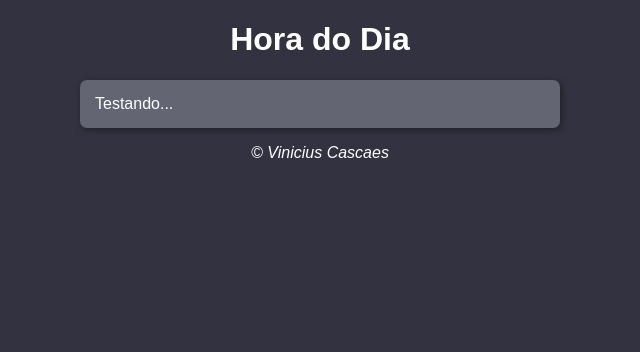
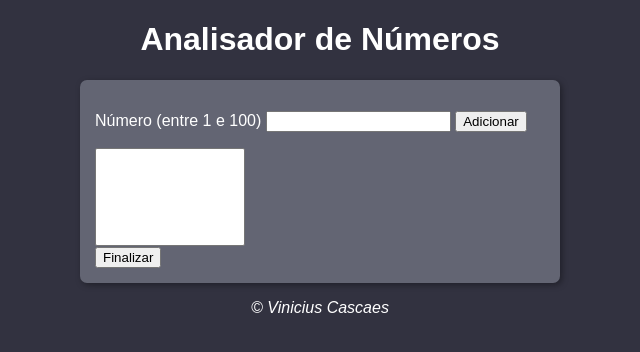
Before and after one commit to viniciuspra/javascript, a plain HTML site: page aula16ex/ex018/modelo.html in a window 1280 px wide. Shown: the whole page, without its empty margins (320-960 px from the left). Drawn offline with Linux system fonts and the light colour scheme.

Commit message:
create ex018

```diff
--- a/aula16ex/ex018/modelo.html
+++ b/aula16ex/ex018/modelo.html
@@ -4,19 +4,20 @@
     <meta charset="UTF-8">
     <meta http-equiv="X-UA-Compatible" content="IE=edge">
     <meta name="viewport" content="width=device-width, initial-scale=1.0">
-    <title>Modelo de Exercício</title>
+    <title>Analisador de Números</title>
     <link rel="stylesheet" href="style.css">
 </head>
 <body>
     <header>
-        <h1>Hora do Dia</h1>
+        <h1>Analisador de Números</h1>
     </header>
     <section>
         <div>
-            Testando...
+            <p>Número (entre 1 e 100) <input type="number" name="num" id="txtnum"> <input type="button" value="Adicionar" onclick="adicionar()"> </p>
         </div>
         <div>
-
+            <select name="sel" id="sel" size="6">
+            </select> <br> <input type="button" value="Finalizar" onclick="finalizar()">
         </div>
     </section>
     <footer>
--- a/aula16ex/ex018/script.js
+++ b/aula16ex/ex018/script.js
@@ -0,0 +1,20 @@
+function adicionar() {
+    let num = document.getElementById('txtnum')
+    let tab = document.getElementById('sel')
+    let t =
+    let n = Number(num.value)
+    for (let c = 0; c)
+    if (n < 1 || n > 100 || n.length == 0) {
+        alert('valor invalido')
+    }else {
+        let item = document.createElement('option')
+        item.text = `Valor ${n} adicionado`
+        tab.appendChild(item)
+    }
+
+    let c = 0
+    let val[c] = n
+    alert(val)
+    c++
+    console.log(val)
+}
--- a/aula16ex/ex018/style.css
+++ b/aula16ex/ex018/style.css
@@ -23,3 +23,7 @@ footer {
     text-align: center;
     font-style: italic;
 }
+
+select {
+    width: 150px;
+}
```
